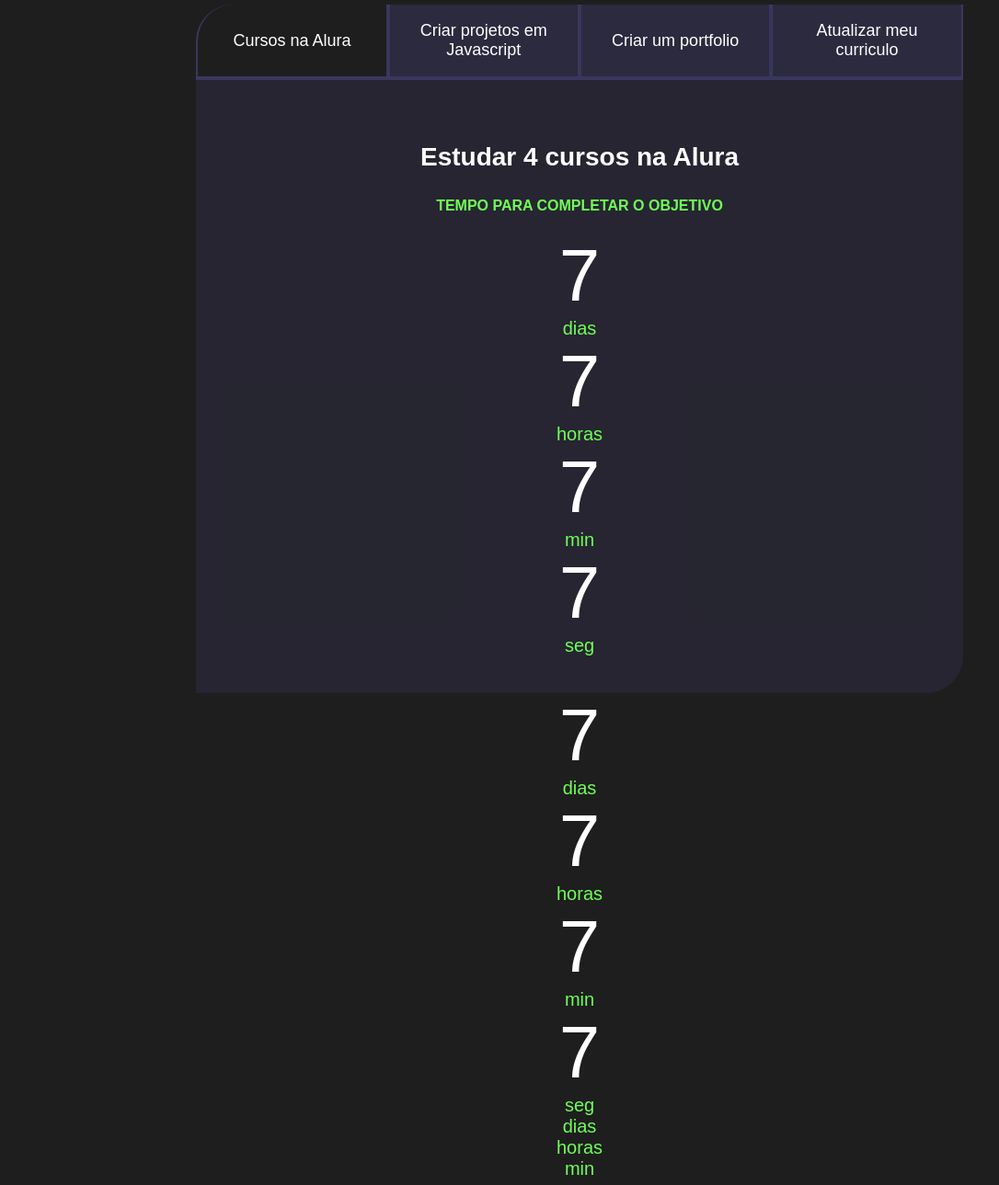
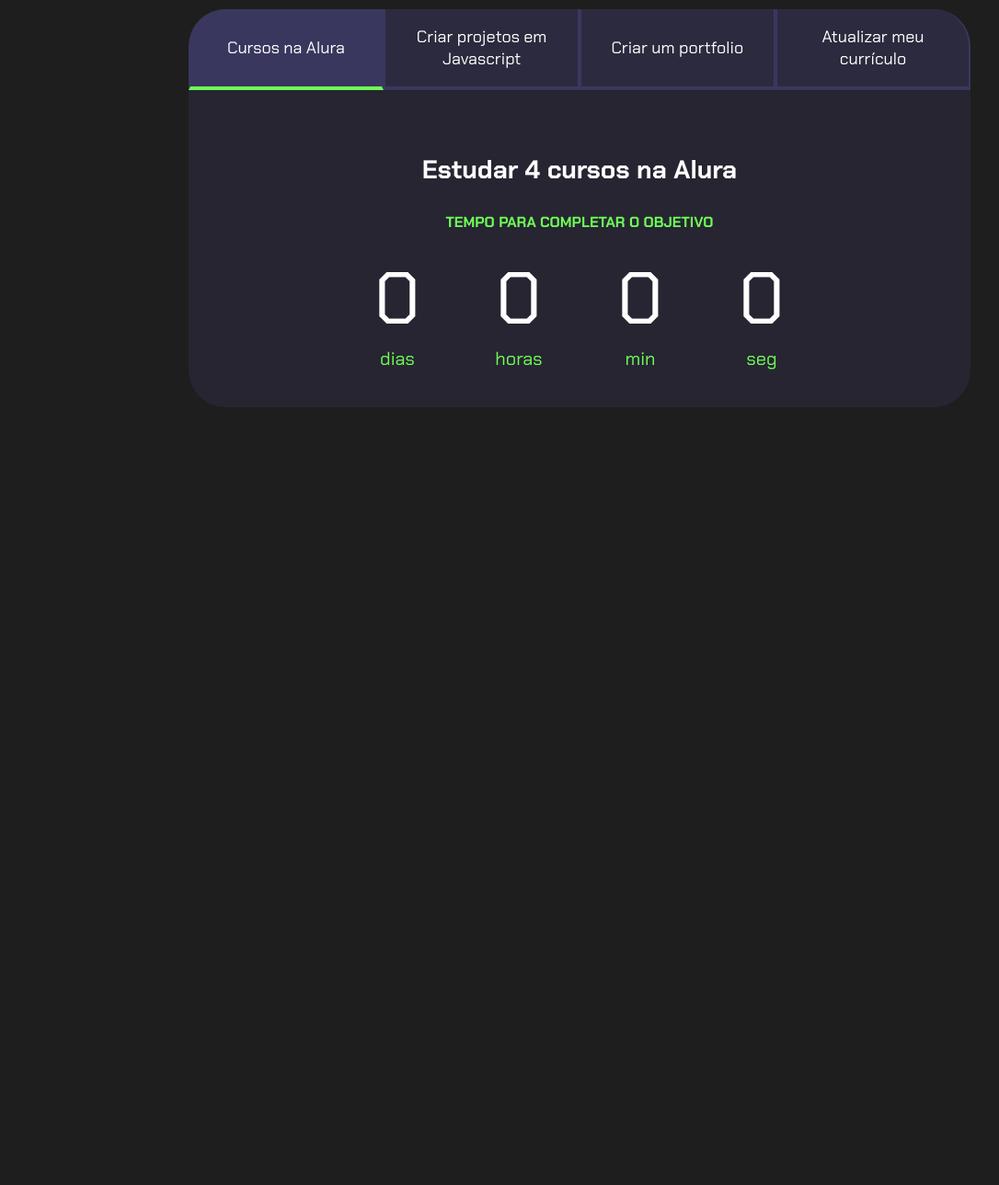
Before and after one commit to shaibr123/javaspricpt-3-B, a plain HTML site: page index.html in a window 1280 px wide. Shown: the part 93-1382 px from the top of the page at 92% size, without its empty margins (10-1096 px from the left). After the commit the page ends 800 px from the top, so only its background shows below. Drawn offline with Linux system fonts and the light colour scheme.

Commit message:
organizando

```diff
--- a/index.html
+++ b/index.html
@@ -1,11 +1,13 @@
 <!DOCTYPE html>
 <html lang="pt-br">
+
 <head>
     <meta charset="UTF-8">
     <meta name="viewport" content="width=device-width, initial-scale=1.0">
     <title>Meus objetivos do ano</title>
     <link rel="stylesheet" href="style.css">
 </head>
+
 <body>
     <section class="conteudo-principal">
         <h2 class="titulo-principal">Meus objetivos do ano<span>_</span></h2>
@@ -14,27 +16,27 @@
                 <button class="botao ativo">Cursos na Alura</button>
                 <button class="botao">Criar projetos em Javascript</button>
                 <button class="botao">Criar um portfolio</button>
-            <button class="botao">Atualizar meu curriculo</button>
+                <button class="botao">Atualizar meu currículo</button>
             </div>
             <div class="abas-textos">
                 <div class="aba-conteudo ativo">
                     <h3 class="aba-conteudo-titulo-principal">Estudar 4 cursos na Alura</h3>
                     <h4 class="aba-conteudo-titulo-secundario">Tempo para completar o objetivo</h4>
-        </div class="contador">
+                    <div class="contador">
                         <div class="contador-digito">
-                <p class="contador-digito-numero" id="dias0">7</p>
+                            <p class="contador-digito-numero" id="dias0"></p>
                             <p class="contador-digito-texto">dias</p>
                         </div>
                         <div class="contador-digito">
-              <p class="contador-digito-numero" id="horas0">7</p>
+                            <p class="contador-digito-numero" id="horas0"></p>
                             <p class="contador-digito-texto">horas</p>
                         </div>
                         <div class="contador-digito">
-              <p class="contador-digito-numero" id="min0">7</p>
+                            <p class="contador-digito-numero" id="min0"></p>
                             <p class="contador-digito-texto">min</p>
                         </div>
                         <div class="contador-digito">
-              <p class="contador-digito-numero" id="seg0">7</p>
+                            <p class="contador-digito-numero" id="seg0"></p>
                             <p class="contador-digito-texto">seg</p>
                         </div>
                     </div>
@@ -42,30 +44,29 @@
                 <div class="aba-conteudo">
                     <h3 class="aba-conteudo-titulo-principal">Criar 5 projetos em Javascript</h3>
                     <h4 class="aba-conteudo-titulo-secundario">Tempo para completar o objetivo</h4>
-    </div class="contador">
+                    <div class="contador">
                         <div class="contador-digito">
-      <p class="contador-digito-numero" id="dias1">7</p>
+                            <p class="contador-digito-numero" id="dias1"></p>
                             <p class="contador-digito-texto">dias</p>
                         </div>
                         <div class="contador-digito">
-    <p class="contador-digito-numero" id="horas1">7</p>
+                            <p class="contador-digito-numero" id="horas1"></p>
                             <p class="contador-digito-texto">horas</p>
                         </div>
                         <div class="contador-digito">
-    <p class="contador-digito-numero" id="min1">7</p>
+                            <p class="contador-digito-numero" id="min1"></p>
                             <p class="contador-digito-texto">min</p>
                         </div>
                         <div class="contador-digito">
-    <p class="contador-digito-numero" id="seg1">7</p>
+                            <p class="contador-digito-numero" id="seg1"></p>
                             <p class="contador-digito-texto">seg</p>
                         </div>
                     </div>
                 </div>
                 <div class="aba-conteudo">
-            <h3 class="aba-conteudo-titulo-principal">Criar um portifolio com os meus 3 melhores projetos</h3>
-            projetos</h3>
+                    <h3 class="aba-conteudo-titulo-principal">Criar um portfolio com os meus 3 melhores projetos</h3>
                     <h4 class="aba-conteudo-titulo-secundario">Tempo para completar o objetivo</h4>
-        </div class="contador">
+                    <div class="contador">
                         <div class="contador-digito">
                             <p class="contador-digito-numero" id="dias2"></p>
                             <p class="contador-digito-texto">dias</p>
@@ -86,9 +87,8 @@
                 </div>
                 <div class="aba-conteudo">
                     <h3 class="aba-conteudo-titulo-principal">Atualizar meu curriculo com os certificados da Alura</h3>
-        Alura</h3>
                     <h4 class="aba-conteudo-titulo-secundario">Tempo para completar o objetivo</h4>
-        </div class="contador">
+                    <div class="contador">
                         <div class="contador-digito">
                             <p class="contador-digito-numero" id="dias3"></p>
                             <p class="contador-digito-texto">dias</p>
@@ -112,4 +112,5 @@
     </section>
     <script src="main.js"></script>
 </body>
-</html>
+
+</html
--- a/style.css
+++ b/style.css
@@ -1,6 +1,6 @@
-@import url('https://fonts.googleapis.com/css2?family-Chakra+Petch:w ght@400:700&display=swap');
+@import url('https://fonts.googleapis.com/css2?family=Chakra+Petch:wght@400;700&display=swap');
 
-:root{
+:root {
     --cor-de-fundo: #1E1E1E;
     --verde: #6FFF57;
     --branco: #FFFFFF;
@@ -9,7 +9,7 @@
     --texto-fundo: rgba(58, 55, 94, 0.3);
 }
 
-body{
+body {
     background-color: var(--cor-de-fundo);
     color: var(--branco);
     font-family: 'Chakra Petch', sans-serif;
@@ -36,8 +36,9 @@
     color: var(--verde);
 }
 
-.botao{
-    font-family: "Crakra Petch", sans-serif;
+
+.botao {
+    font-family: 'Chakra Petch', sans-serif;
     background-color: var(--botao-inativo);
     color: var(--branco);
     display: flex;
@@ -56,23 +57,22 @@
     border-radius: 40px 40px 0 0;
 }
 
-
 .botoes {
     display: block;
 }
 
 .botao.ativo{
-    background-color: var(--botao-ativo)
-    border-bottom 4px solid var(--verde)
+    background-color: var(--botao-ativo);
+    border-bottom: 4px solid var(--verde);
 }
 
 .abas-textos{
     background-color: var(--texto-fundo);
     padding: 40px;
-    border-radius: 0 0 40px;
+    border-radius: 0 0 40px 40px;
 }
 .aba-conteudo.ativo{
-    display: block;
+    display:block;
 }
 
 .aba-conteudo{
@@ -121,4 +121,8 @@
     .botao:first-child {
         border-radius: 40px 0 0 0;
     }
+
+    .botao:last-child {
+        border-radius: 0 40px 0 0;
     }
+}
```
Lines whose indentation alone changed are shown as unchanged.
